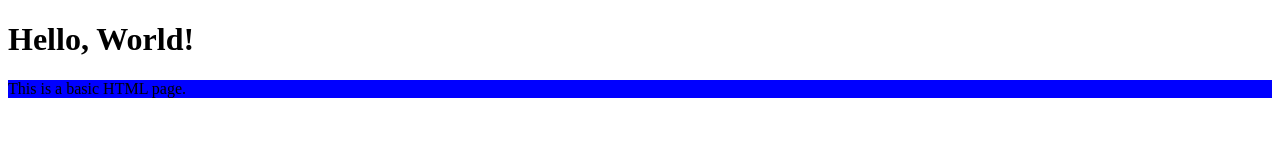
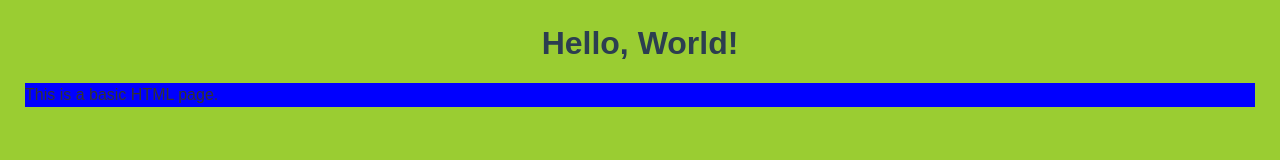
Before and after one commit to mithlesh17/git, a plain HTML site: page index.html in a window 1280 px wide. Drawn offline with Linux system fonts and the light colour scheme.

Commit message:
Connect css to html

```diff
--- a/index.html
+++ b/index.html
@@ -1,6 +1,7 @@
 <!DOCTYPE html>
 <html>
 <head>
+    <link rel="stylesheet" href="style_css_file.css">
     <title>My First Web Page</title>
 </head>
 <body>
--- a/style_css_file.css
+++ b/style_css_file.css
@@ -2,7 +2,7 @@
 
 body {
     font-family: Arial, sans-serif;
-    background-color: #f2f2f2;
+    background-color: yellowgreen;
     color: #333;
     margin: 25px;
     padding: 0;
```
